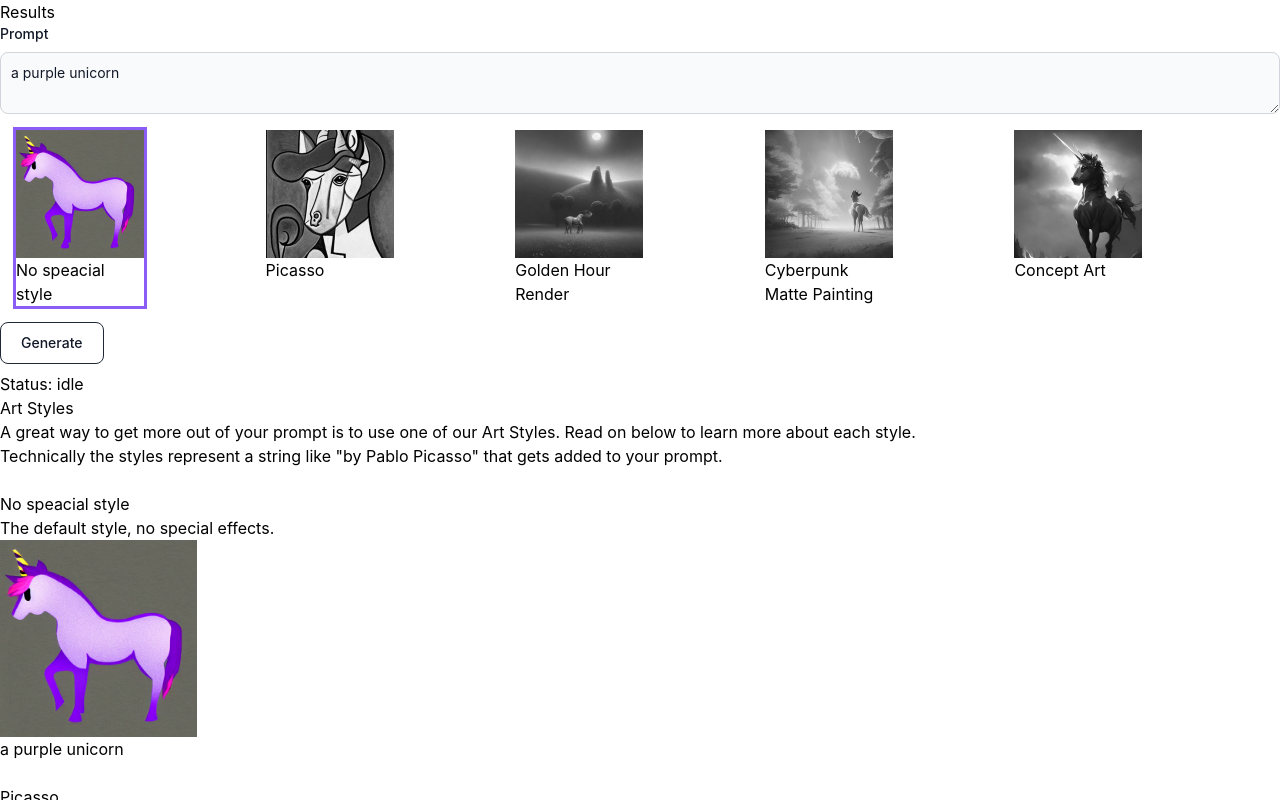
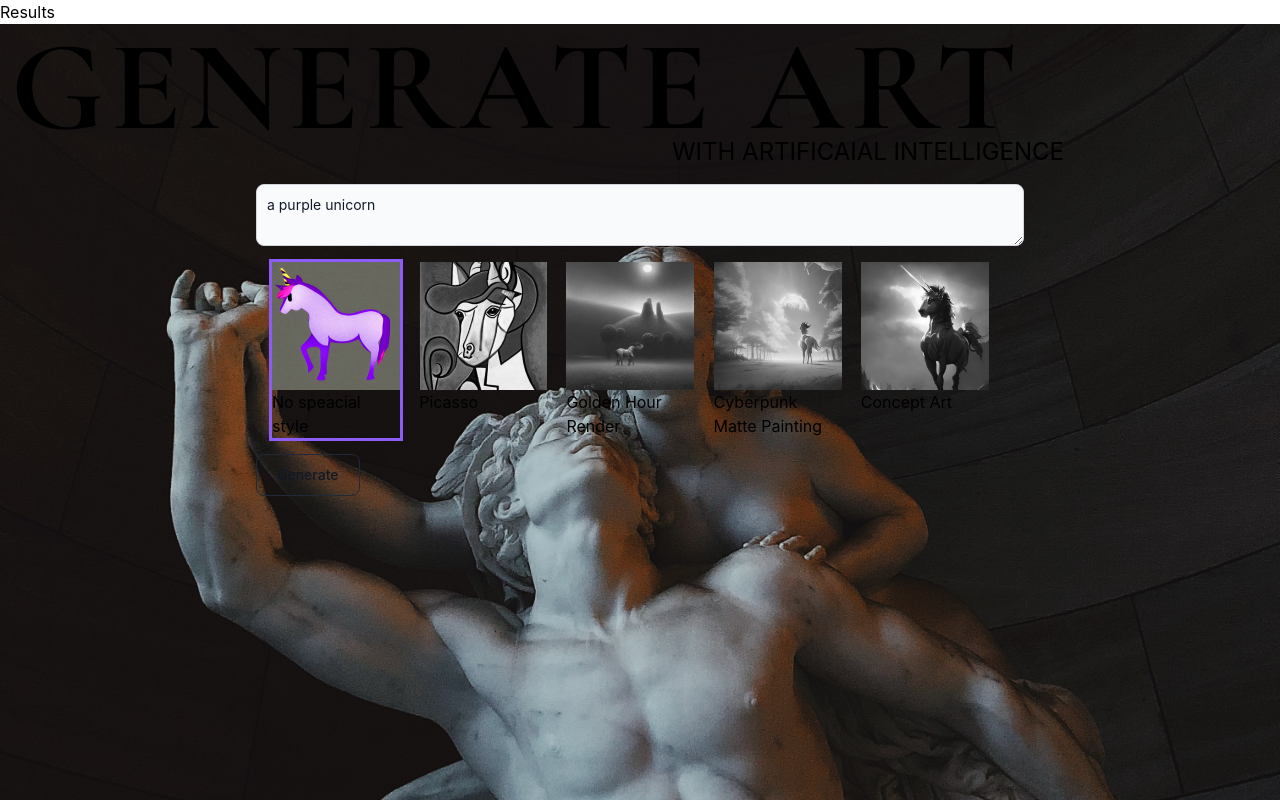
Before and after one commit to HoverBaum/boid-art, a Next.js app: page / in a window 1280 px wide. Shown: the top 800 px of the page. Built offline with nearby package versions, Linux system fonts and the light colour scheme.

Commit message:
✨ header image.

```diff
--- a/pages/_app.tsx
+++ b/pages/_app.tsx
@@ -1,6 +1,18 @@
 import '../styles/globals.css'
 import type { AppProps } from 'next/app'
+import Head from 'next/head'
 
 export default function App({ Component, pageProps }: AppProps) {
-  return <Component {...pageProps} />
+  return (
+    <>
+      <Head>
+        <link rel="preconnect" href="https://fonts.googleapis.com" />
+        <link
+          href="https://fonts.googleapis.com/css2?family=Cormorant+Garamond:wght@700&display=swap"
+          rel="stylesheet"
+        />
+      </Head>
+      <Component {...pageProps} />
+    </>
+  )
 }
--- /dev/null
+++ b/src/components/Container.tsx
@@ -0,0 +1,5 @@
+import { ComponentType, PropsWithChildren } from 'react'
+
+export const Container: ComponentType<PropsWithChildren> = ({ children }) => {
+  return <div className="max-w-3xl mx-auto">{children}</div>
+}
--- a/src/home/ImageGeneration.tsx
+++ b/src/home/ImageGeneration.tsx
@@ -3,6 +3,7 @@ import { ReplicateState } from '../replicate'
 import { StyleSelect } from '../home/StyleSelect'
 import { PredictionIdResponse } from '../../pages/api/prediction/[id]'
 import { Button } from '../components/Button'
+import { Container } from '../components/Container'
 
 // States being added to ReplicateState for local purposes.
 type ExtraStates = 'idle' | 'submitted'
@@ -66,13 +67,17 @@ export const ImageGeneration = () => {
   }, [status])
   return (
     <div>
-      {' '}
-      <label
-        htmlFor="message"
-        className="block mb-2 text-sm font-medium text-gray-900 dark:text-gray-400"
-      >
-        Prompt
-      </label>
+      <div className="h-screen bg-[url('/marble.jpg')] bg-cover bg-center">
+        <Container>
+          <div className="relative h-40">
+            <h1 className="text-9xl tracking-wider font-bold font-cormorant text-right absolute right-0 w-screen">
+              GENERATE ART
+            </h1>
+            <h2 className="text-2xl absolute top-28 -right-10">
+              WITH ARTIFICAIAL INTELLIGENCE
+            </h2>
+          </div>
+
           <textarea
             id="message"
             className="block p-2.5 w-full text-sm text-gray-900 bg-gray-50 rounded-lg border border-gray-300 focus:ring-blue-500 focus:border-blue-500 dark:bg-gray-700 dark:border-gray-600 dark:placeholder-gray-400 dark:text-white dark:focus:ring-blue-500 dark:focus:border-blue-500"
@@ -90,6 +95,8 @@ export const ImageGeneration = () => {
           >
             Generate
           </Button>
+        </Container>
+      </div>
       <div id="prediction">
         <p>Status: {status}</p>
         {status === 'succeeded' && <img key={imageUrl} src={imageUrl} />}
--- a/tailwind.config.js
+++ b/tailwind.config.js
@@ -8,6 +8,9 @@ module.exports = {
   ],
   theme: {
     extend: {},
+    fontFamily: {
+      cormorant: ["'Cormorant Garamond', serif"],
+    },
   },
   safelist: [
     'grid-cols-1',
```
Also changed, not shown: public/marble.jpg (added). Lines whose indentation alone changed are shown as unchanged.
